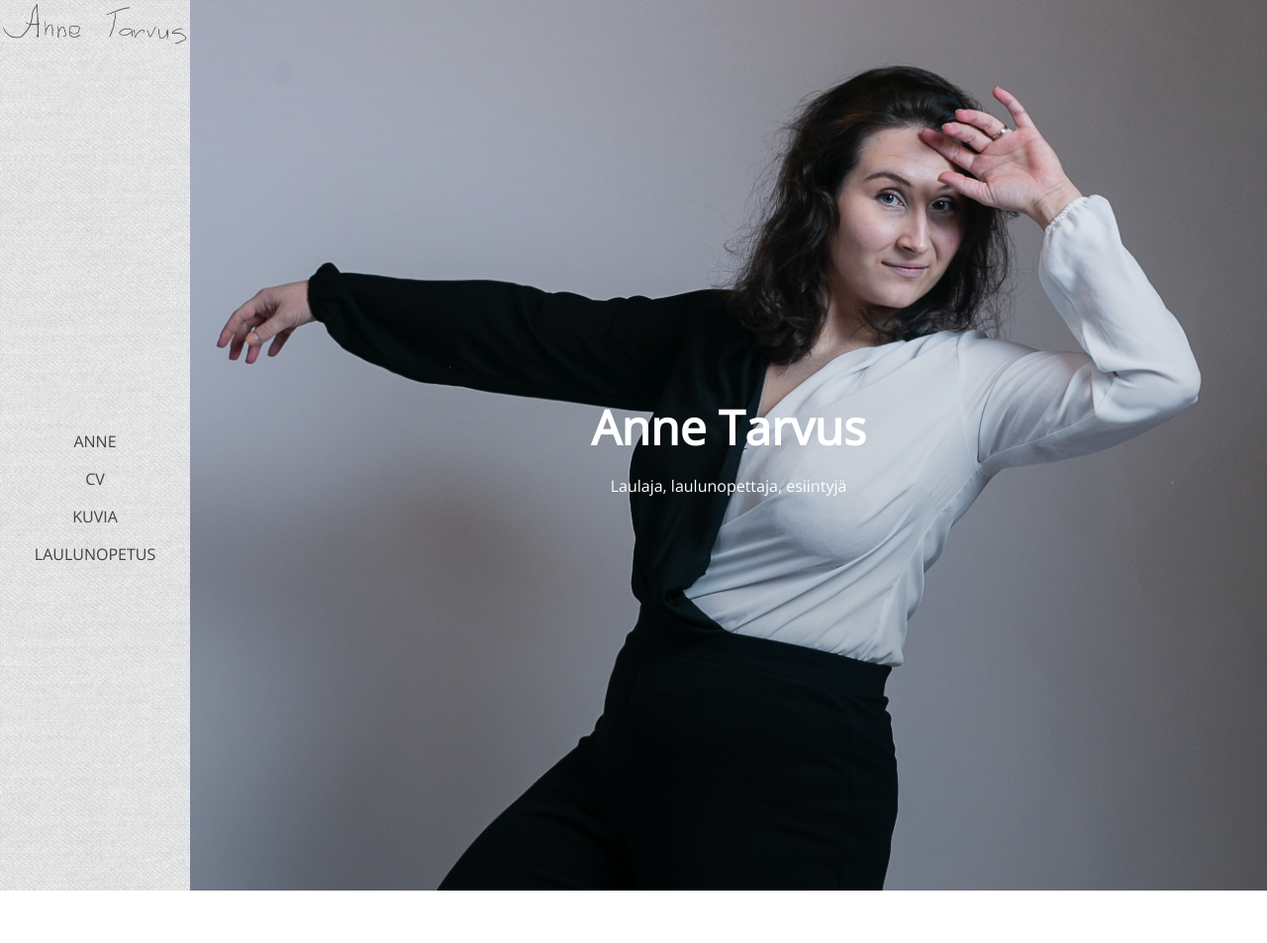
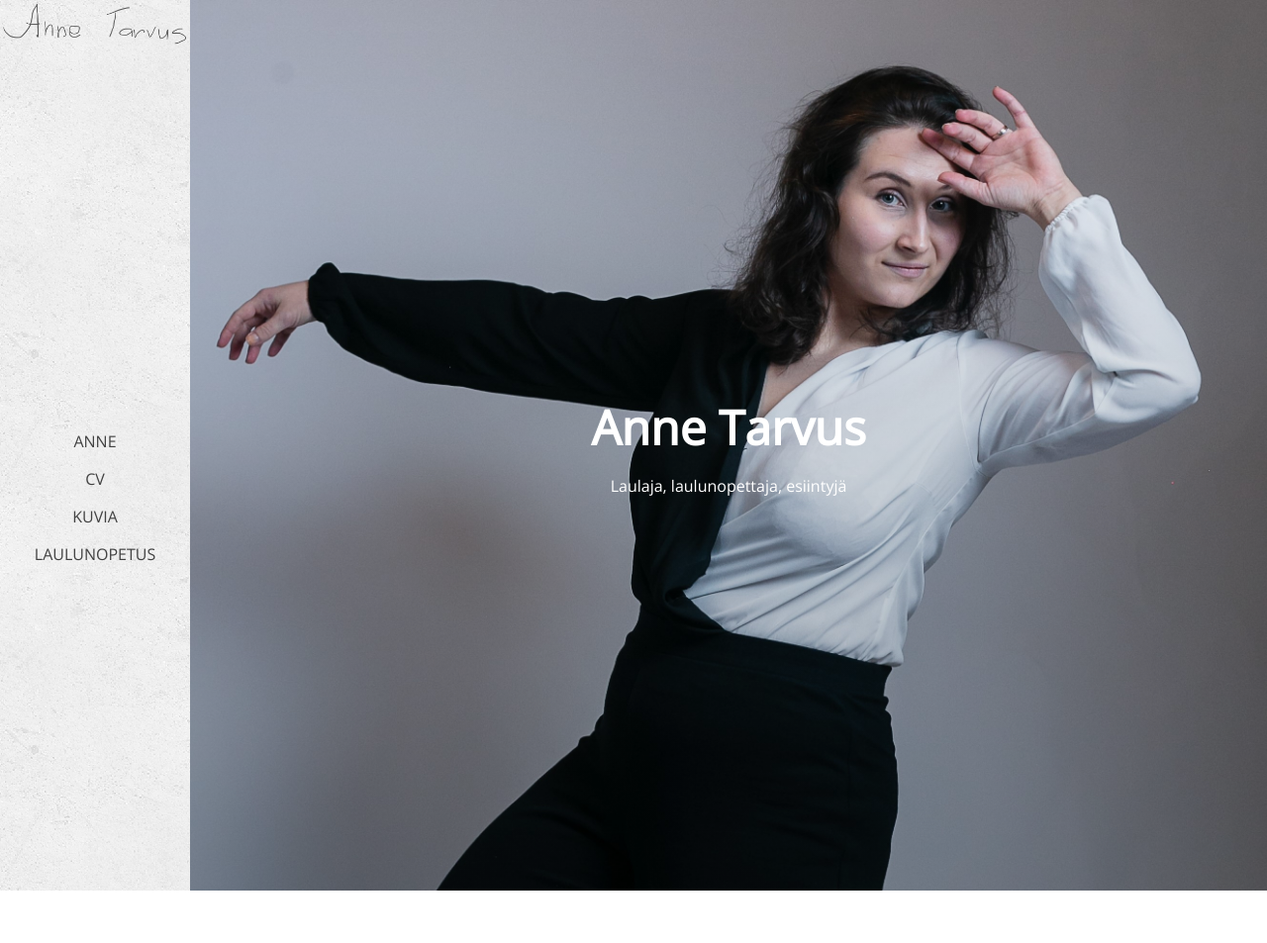
Before and after one commit to AnneTarvus/annetarvus.github.io, a Jekyll site: the page built from home.md, in a window 1280 px wide. Shown: the whole page at 99% size. Built offline with Jekyll 4.4.1, drawn with Linux system fonts in a browser that asks for light colours.

Commit message:
Change pattern on side menu

```diff
--- a/_sass/main.scss
+++ b/_sass/main.scss
@@ -26,7 +26,7 @@ aside {
   flex-basis: 15%;
   justify-content: space-between;
   flex-direction: column;
-  background-image: url("../img/45degree_fabric.png");
+  background-image: url("../img/pattern.png");
 }
 
 .wrapper {
```
Also changed, not shown: assets/img/45degree_fabric.png (deleted), assets/img/pattern.png (added).
